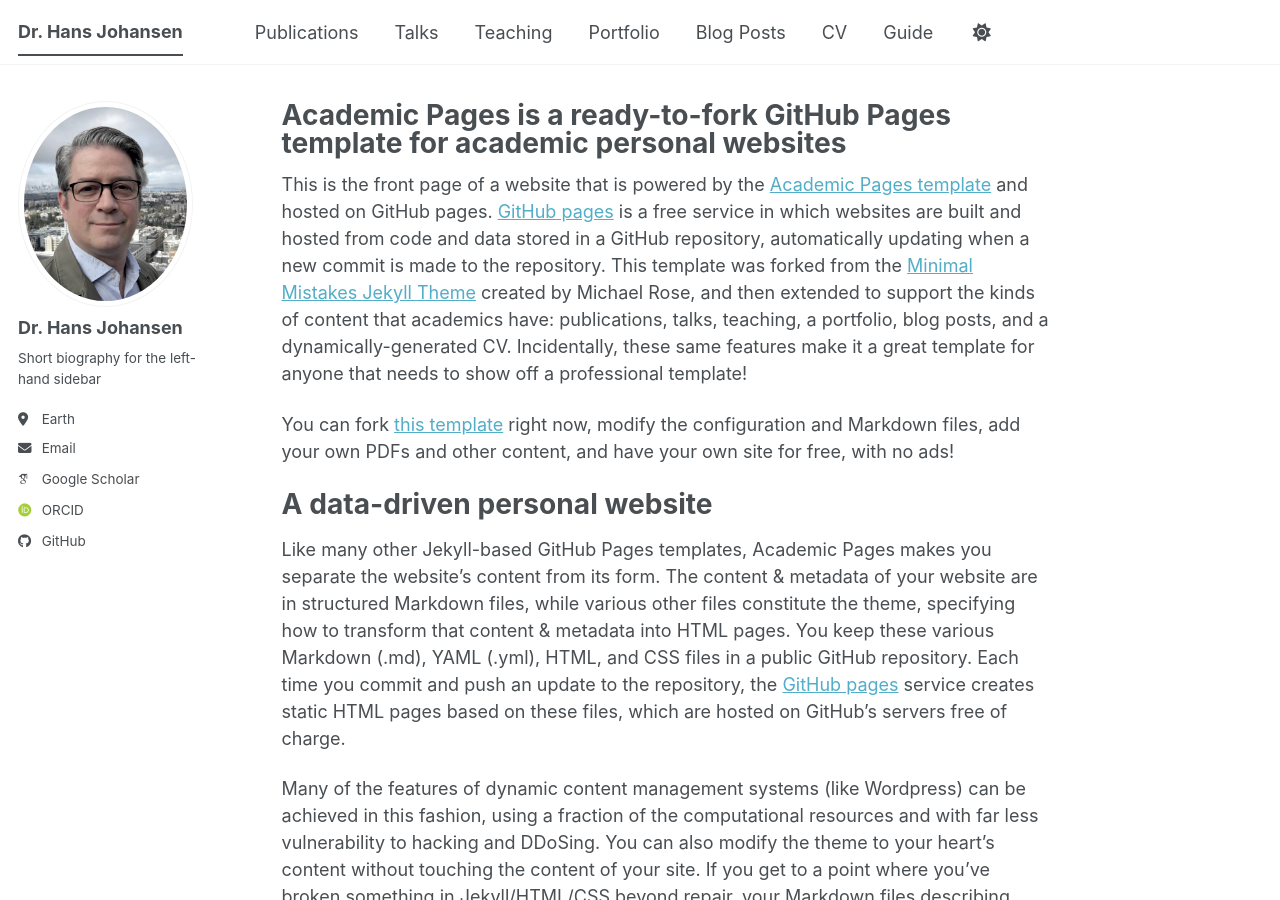
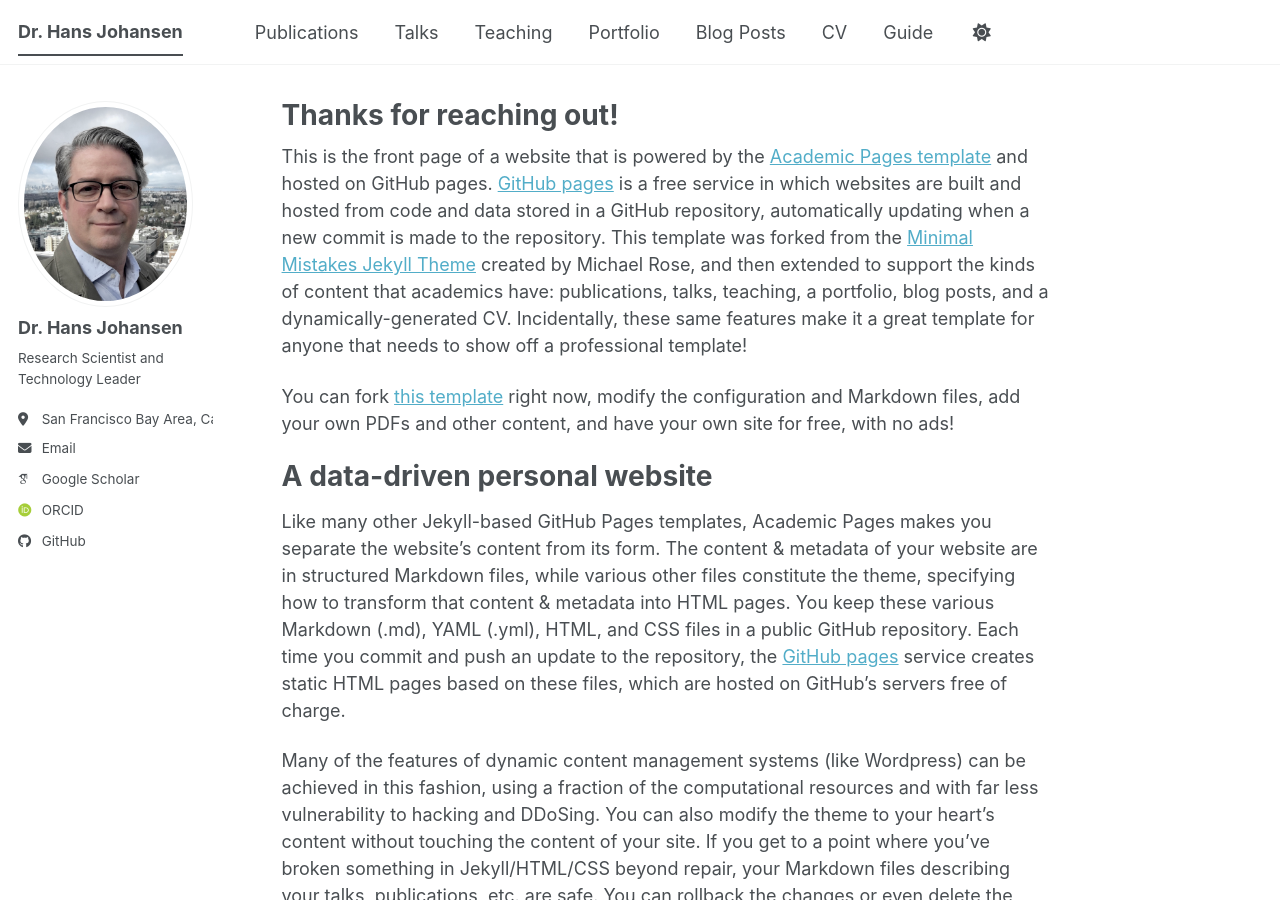
Before and after one commit to drhansj/drhansj.github.io, a Jekyll site: the page built from _pages/about.md, in a window 1280 px wide and 900 px high. Built offline with Jekyll 4.4.1, drawn with Linux system fonts in a browser that asks for light colours; some web fonts are replaced; a script bundle is joined from its source files by our own code; library files that are not in the unit come from our copies.

Commit message:
Updating a page

```diff
--- a/_config.yml
+++ b/_config.yml
@@ -26,8 +26,8 @@ author:
   avatar           : "headshot.jpg"
   name             : "Dr. Hans Johansen"
   pronouns         : # example: "she/her"
-  bio              : "Short biography for the left-hand sidebar"
-  location         : "Earth"
+  bio              : "Research Scientist and Technology Leader"
+  location         : "San Francisco Bay Area, California, USA"
   employer         : # Name "Red Brick University"
   uri              : # URL
   email            : "drhansj@berkeley.edu"
--- a/_pages/about.md
+++ b/_pages/about.md
@@ -1,6 +1,6 @@
 ---
 permalink: /
-title: "Academic Pages is a ready-to-fork GitHub Pages template for academic personal websites"
+title: "Thanks for reaching out!"
 author_profile: true
 redirect_from:
   - /about/
```
